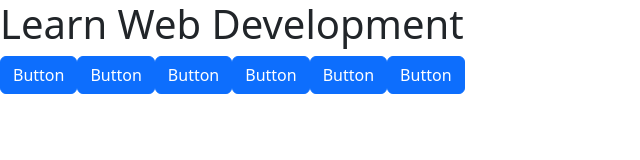
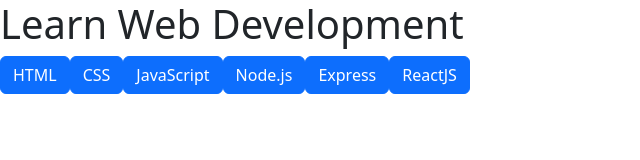
Before and after one commit to alessandrofalcoo/react-use-state, a React (Vite) app: page / in a window 1280 px wide. Shown: the top 160 px of the page, without its empty margins (0-640 px from the left). Built offline with nearby package versions, Linux system fonts and the light colour scheme.

Commit message:
refactor Button component to accept props for id and title; update Main component to pass props

```diff
--- a/src/components/Buttons.jsx
+++ b/src/components/Buttons.jsx
@@ -1,10 +1,11 @@
-export default function Button() {
+export default function Button({ id, title }) {
     return (
         <button
             type="button"
             className="btn btn-primary"
+            key={id}
         >
-            Button
+            {title}
         </button>
 
     )
--- a/src/components/Main.jsx
+++ b/src/components/Main.jsx
@@ -4,10 +4,10 @@
 export default function Main() {
 
     return (
-        <>
+        <div className='buttons'>
             {Languages.map((element) => (
-                <Button >{element}</Button>
+                <Button id={element.id} title={element.title} >{element}</Button>
             ))}
-        </>
+        </div>
     )
 }
```
